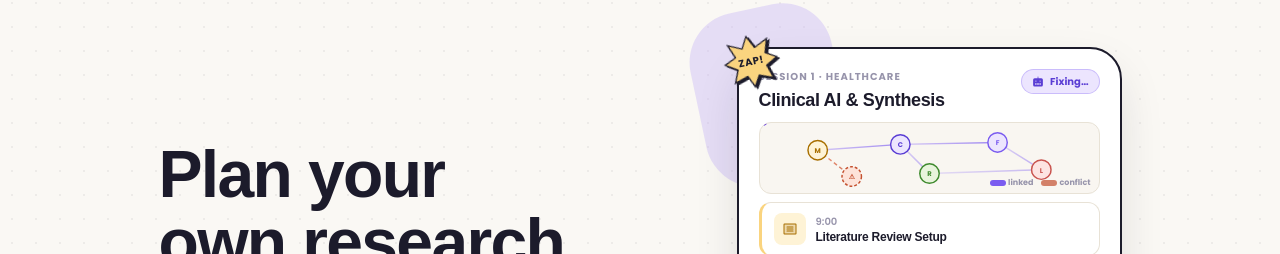
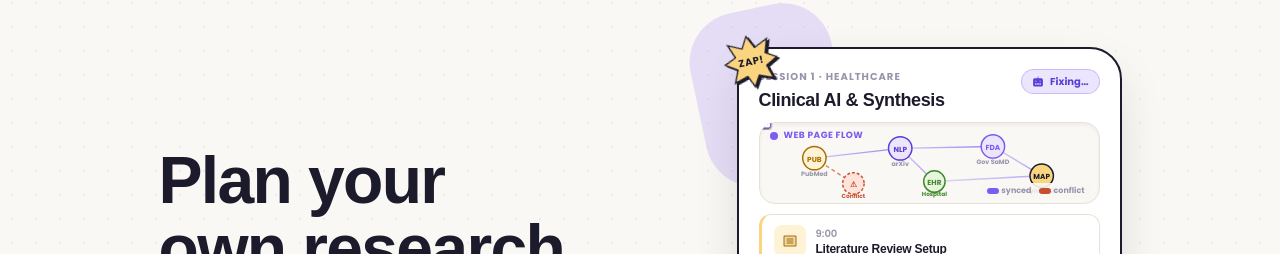
Before and after one commit to SanketBhandarii/3-idiots, a Next.js app in the folder web/: page / in a window 1280 px wide. Shown: the part 81-335 px from the top of the page. Built offline with nearby package versions, Linux system fonts and the light colour scheme; no server answers; a web font is replaced by a local one.

Commit message:
feat: animate web page tabs traveling from node to node in hero graph

```diff
--- a/web/app/page.tsx
+++ b/web/app/page.tsx
@@ -244,9 +244,18 @@ export default function LandingPage() {
                 </span>
               </div>
 
-              {/* ── Mini Connection Graph ── */}
-              <div className="relative h-[72px] w-full rounded-xl bg-[#f5f1e8]/60 border border-[#e8e2d6] mb-2 overflow-hidden">
-                <svg className="absolute inset-0 h-full w-full" viewBox="0 0 340 72">
+              {/* ── Mini Connection Graph: Real-time Web Page Travel ── */}
+              <div className="relative h-[82px] w-full rounded-2xl bg-[#faf8f4] border border-[#e8e2d6] mb-2.5 overflow-hidden shadow-inner">
+                {/* Subtle header badge */}
+                <div className="absolute top-1.5 left-2.5 z-10 flex items-center gap-1.5">
+                  <span className="relative flex h-2 w-2">
+                    <span className="animate-ping absolute inline-flex h-full w-full rounded-full bg-[#7b5cf0] opacity-75"></span>
+                    <span className="relative inline-flex rounded-full h-2 w-2 bg-[#7b5cf0]"></span>
+                  </span>
+                  <span className="text-[9px] font-black uppercase tracking-wider text-[#7b5cf0]">Web Page Flow</span>
+                </div>
+
+                <svg className="absolute inset-0 h-full w-full" viewBox="0 0 340 82">
                   <defs>
                     <linearGradient id="mini-grad" x1="0%" y1="0%" x2="100%" y2="0%">
                       <stop offset="0%" stopColor="#c6b5f6" />
@@ -256,61 +265,112 @@ export default function LandingPage() {
                       <stop offset="0%" stopColor="#f08a6c" />
                       <stop offset="100%" stopColor="#c4502f" />
                     </linearGradient>
+                    <filter id="card-shadow" x="-20%" y="-20%" width="140%" height="140%">
+                      <feDropShadow dx="0" dy="1" stdDeviation="1" floodColor="#1c1b2b" floodOpacity="0.18" />
+                    </filter>
                   </defs>
-                  {/* Connection lines */}
-                  <path d="M 55 28 L 140 22" stroke="url(#mini-grad)" strokeWidth="1.5" fill="none" strokeOpacity="0.7" />
-                  <path d="M 140 22 L 240 20" stroke="url(#mini-grad)" strokeWidth="1.5" fill="none" strokeOpacity="0.7" />
-                  <path d="M 140 22 L 170 52" stroke="url(#mini-grad)" strokeWidth="1.5" fill="none" strokeOpacity="0.5" />
-                  <path d="M 55 28 L 90 55" stroke="url(#mini-conflict)" strokeWidth="1.5" fill="none" strokeDasharray="4,3" strokeOpacity="0.8" />
-                  <path d="M 240 20 L 285 48" stroke="url(#mini-grad)" strokeWidth="1.5" fill="none" strokeOpacity="0.5" />
-                  <path d="M 170 52 L 285 48" stroke="url(#mini-grad)" strokeWidth="1.5" fill="none" strokeOpacity="0.4" />
 
-                  {/* Traveling light dots */}
-                  <circle r="2.5" fill="#7b5cf0">
-                    <animateMotion dur="2.5s" repeatCount="indefinite" path="M 55 28 L 140 22" begin="0s" />
-                  </circle>
-                  <circle r="2.5" fill="#7b5cf0">
-                    <animateMotion dur="3s" repeatCount="indefinite" path="M 140 22 L 240 20" begin="0.4s" />
-                  </circle>
-                  <circle r="2" fill="#c4502f">
-                    <animateMotion dur="2s" repeatCount="indefinite" path="M 55 28 L 90 55" begin="0.8s" />
-                  </circle>
-                  <circle r="2.5" fill="#7b5cf0">
-                    <animateMotion dur="2.8s" repeatCount="indefinite" path="M 140 22 L 170 52" begin="1.2s" />
-                  </circle>
-                  <circle r="2" fill="#5a3dd4">
-                    <animateMotion dur="3.2s" repeatCount="indefinite" path="M 240 20 L 285 48" begin="0.6s" />
-                  </circle>
+                  {/* Connection paths */}
+                  <path id="path-1-2" d="M 52 36 L 140 26" stroke="url(#mini-grad)" strokeWidth="1.5" fill="none" strokeOpacity="0.75" />
+                  <path id="path-2-3" d="M 140 26 L 235 24" stroke="url(#mini-grad)" strokeWidth="1.5" fill="none" strokeOpacity="0.75" />
+                  <path id="path-2-5" d="M 140 26 L 175 60" stroke="url(#mini-grad)" strokeWidth="1.5" fill="none" strokeOpacity="0.6" />
+                  <path id="path-1-4" d="M 52 36 L 92 62" stroke="url(#mini-conflict)" strokeWidth="1.5" fill="none" strokeDasharray="4,3" strokeOpacity="0.85" />
+                  <path id="path-3-6" d="M 235 24 L 285 54" stroke="url(#mini-grad)" strokeWidth="1.5" fill="none" strokeOpacity="0.6" />
+                  <path id="path-5-6" d="M 175 60 L 285 54" stroke="url(#mini-grad)" strokeWidth="1.5" fill="none" strokeOpacity="0.5" />
 
-                  {/* Node circles with labels */}
-                  {/* Node 1: Med-PaLM */}
-                  <circle cx="55" cy="28" r="10" fill="#fef3d6" stroke="#a86f00" strokeWidth="1.5" />
-                  <text x="55" y="31" textAnchor="middle" fill="#a86f00" fontSize="7" fontWeight="800">M</text>
+                  {/* ── Traveling Web Page 1 (Node 1 -> Node 2) ── */}
+                  <g filter="url(#card-shadow)">
+                    <animateMotion dur="2.4s" repeatCount="indefinite" path="M 52 36 L 140 26" begin="0s" keyPoints="0;1" keyTimes="0;1" />
+                    <rect x="-7" y="-5" width="14" height="10" rx="2" fill="#ffffff" stroke="#7b5cf0" strokeWidth="1" />
+                    <rect x="-7" y="-5" width="14" height="3" rx="1" fill="#ece5fe" />
+                    <line x1="-4" y1="1" x2="3" y2="1" stroke="#9794ab" strokeWidth="0.8" strokeLinecap="round" />
+                    <line x1="-4" y1="3" x2="0" y2="3" stroke="#9794ab" strokeWidth="0.8" strokeLinecap="round" />
+                  </g>
 
-                  {/* Node 2: Clinical NLP */}
-                  <circle cx="140" cy="22" r="10" fill="#ece5fe" stroke="#5a3dd4" strokeWidth="1.5" />
-                  <text x="140" y="25" textAnchor="middle" fill="#5a3dd4" fontSize="7" fontWeight="800">C</text>
+                  {/* ── Traveling Web Page 2 (Node 2 -> Node 3) ── */}
+                  <g filter="url(#card-shadow)">
+                    <animateMotion dur="2.8s" repeatCount="indefinite" path="M 140 26 L 235 24" begin="0.8s" keyPoints="0;1" keyTimes="0;1" />
+                    <rect x="-7" y="-5" width="14" height="10" rx="2" fill="#ffffff" stroke="#7b5cf0" strokeWidth="1" />
+                    <rect x="-7" y="-5" width="14" height="3" rx="1" fill="#ece5fe" />
+                    <line x1="-4" y1="1" x2="4" y2="1" stroke="#9794ab" strokeWidth="0.8" strokeLinecap="round" />
+                    <line x1="-4" y1="3" x2="1" y2="3" stroke="#9794ab" strokeWidth="0.8" strokeLinecap="round" />
+                  </g>
+
+                  {/* ── Traveling Web Page 3 (Node 2 -> Node 5: Clinical -> RAG) ── */}
+                  <g filter="url(#card-shadow)">
+                    <animateMotion dur="2.6s" repeatCount="indefinite" path="M 140 26 L 175 60" begin="1.4s" keyPoints="0;1" keyTimes="0;1" />
+                    <rect x="-7" y="-5" width="14" height="10" rx="2" fill="#ffffff" stroke="#3f8a2e" strokeWidth="1" />
+                    <rect x="-7" y="-5" width="14" height="3" rx="1" fill="#e8f4dc" />
+                    <line x1="-4" y1="1" x2="2" y2="1" stroke="#3f8a2e" strokeWidth="0.8" strokeLinecap="round" />
+                    <line x1="-4" y1="3" x2="-1" y2="3" stroke="#3f8a2e" strokeWidth="0.8" strokeLinecap="round" />
+                  </g>
+
+                  {/* ── Traveling Web Page 4 (Conflict Paper: Node 1 -> Node 4) ── */}
+                  <g filter="url(#card-shadow)">
+                    <animateMotion dur="2.2s" repeatCount="indefinite" path="M 52 36 L 92 62" begin="0.4s" keyPoints="0;1" keyTimes="0;1" />
+                    <rect x="-7" y="-5" width="14" height="10" rx="2" fill="#ffffff" stroke="#c4502f" strokeWidth="1" />
+                    <rect x="-7" y="-5" width="14" height="3" rx="1" fill="#fde3d9" />
+                    <line x1="-4" y1="1" x2="3" y2="1" stroke="#c4502f" strokeWidth="0.8" strokeLinecap="round" />
+                    <line x1="-4" y1="3" x2="0" y2="3" stroke="#c4502f" strokeWidth="0.8" strokeLinecap="round" />
+                  </g>
+
+                  {/* ── Traveling Web Page 5 (Node 3 -> Node 6: FDA -> Synthesis) ── */}
+                  <g filter="url(#card-shadow)">
+                    <animateMotion dur="2.7s" repeatCount="indefinite" path="M 235 24 L 285 54" begin="1.1s" keyPoints="0;1" keyTimes="0;1" />
+                    <rect x="-7" y="-5" width="14" height="10" rx="2" fill="#ffffff" stroke="#7b5cf0" strokeWidth="1" />
+                    <rect x="-7" y="-5" width="14" height="3" rx="1" fill="#ece5fe" />
+                    <line x1="-4" y1="1" x2="3" y2="1" stroke="#9794ab" strokeWidth="0.8" strokeLinecap="round" />
+                    <line x1="-4" y1="3" x2="-1" y2="3" stroke="#9794ab" strokeWidth="0.8" strokeLinecap="round" />
+                  </g>
+
+                  {/* ── Research Source Nodes (Web Page Sources) ── */}
+                  {/* Node 1: PubMed / Med-PaLM */}
+                  <g>
+                    <circle cx="52" cy="36" r="12" fill="#fef3d6" stroke="#a86f00" strokeWidth="1.5" />
+                    <text x="52" y="39.5" textAnchor="middle" fill="#a86f00" fontSize="7.5" fontWeight="900">PUB</text>
+                    <text x="52" y="54" textAnchor="middle" fill="#9794ab" fontSize="6.5" fontWeight="700">PubMed</text>
+                  </g>
+
+                  {/* Node 2: Clinical Trial */}
+                  <g>
+                    <circle cx="140" cy="26" r="12" fill="#ece5fe" stroke="#5a3dd4" strokeWidth="1.5" />
+                    <text x="140" y="29.5" textAnchor="middle" fill="#5a3dd4" fontSize="7.5" fontWeight="900">NLP</text>
+                    <text x="140" y="44" textAnchor="middle" fill="#9794ab" fontSize="6.5" fontWeight="700">arXiv</text>
+                  </g>
 
                   {/* Node 3: FDA SaMD */}
-                  <circle cx="240" cy="20" r="10" fill="#ece5fe" stroke="#7b5cf0" strokeWidth="1.5" />
-                  <text x="240" y="23" textAnchor="middle" fill="#7b5cf0" fontSize="7" fontWeight="800">F</text>
+                  <g>
+                    <circle cx="235" cy="24" r="12" fill="#ece5fe" stroke="#7b5cf0" strokeWidth="1.5" />
+                    <text x="235" y="27.5" textAnchor="middle" fill="#7b5cf0" fontSize="7.5" fontWeight="900">FDA</text>
+                    <text x="235" y="42" textAnchor="middle" fill="#9794ab" fontSize="6.5" fontWeight="700">Gov SaMD</text>
+                  </g>
 
-                  {/* Node 4: Hallucination (conflict) */}
-                  <circle cx="90" cy="55" r="10" fill="#fde3d9" stroke="#c4502f" strokeWidth="1.5" strokeDasharray="3,2" />
-                  <text x="90" y="58" textAnchor="middle" fill="#c4502f" fontSize="7" fontWeight="800">⚠</text>
+                  {/* Node 4: Hallucination Risk Paper */}
+                  <g>
+                    <circle cx="92" cy="62" r="11" fill="#fde3d9" stroke="#c4502f" strokeWidth="1.5" strokeDasharray="3,2" />
+                    <text x="92" y="65.5" textAnchor="middle" fill="#c4502f" fontSize="8" fontWeight="900">⚠</text>
+                    <text x="92" y="77" textAnchor="middle" fill="#c4502f" fontSize="6" fontWeight="700">Conflict</text>
+                  </g>
 
-                  {/* Node 5: RAG */}
-                  <circle cx="170" cy="52" r="10" fill="#e8f4dc" stroke="#3f8a2e" strokeWidth="1.5" />
-                  <text x="170" y="55" textAnchor="middle" fill="#3f8a2e" fontSize="7" fontWeight="800">R</text>
+                  {/* Node 5: EHR / RAG */}
+                  <g>
+                    <circle cx="175" cy="60" r="11" fill="#e8f4dc" stroke="#3f8a2e" strokeWidth="1.5" />
+                    <text x="175" y="63.5" textAnchor="middle" fill="#3f8a2e" fontSize="7.5" fontWeight="900">EHR</text>
+                    <text x="175" y="75" textAnchor="middle" fill="#3f8a2e" fontSize="6" fontWeight="700">Hospital</text>
+                  </g>
 
-                  {/* Node 6: Regulation */}
-                  <circle cx="285" cy="48" r="10" fill="#fde4e2" stroke="#c9544f" strokeWidth="1.5" />
-                  <text x="285" y="51" textAnchor="middle" fill="#c9544f" fontSize="7" fontWeight="800">L</text>
+                  {/* Node 6: Synthesis Report */}
+                  <g>
+                    <circle cx="285" cy="54" r="12" fill="#fad47f" stroke="#1c1b2b" strokeWidth="1.5" />
+                    <text x="285" y="57.5" textAnchor="middle" fill="#1c1b2b" fontSize="7.5" fontWeight="900">MAP</text>
+                    <text x="285" y="72" textAnchor="middle" fill="#1c1b2b" fontSize="6.5" fontWeight="700">Synthesis</text>
+                  </g>
                 </svg>
-                {/* Tiny legend */}
-                <div className="absolute bottom-1 right-2 flex items-center gap-2 text-[8px] font-bold text-[#9794ab]">
-                  <span className="flex items-center gap-0.5"><span className="inline-block h-1.5 w-4 rounded-full bg-[#7b5cf0]" />linked</span>
-                  <span className="flex items-center gap-0.5"><span className="inline-block h-1.5 w-4 rounded-full bg-[#c4502f] opacity-70" style={{ backgroundImage: "repeating-linear-gradient(90deg, #c4502f 0 3px, transparent 3px 6px)" }} />conflict</span>
+
+                {/* Tiny bottom-right legend */}
+                <div className="absolute bottom-1 right-2 flex items-center gap-2 text-[8px] font-bold text-[#9794ab] bg-[#faf8f4]/90 px-1.5 py-0.5 rounded">
+                  <span className="flex items-center gap-0.5"><span className="inline-block h-1.5 w-3 rounded-full bg-[#7b5cf0]" />synced</span>
+                  <span className="flex items-center gap-0.5"><span className="inline-block h-1.5 w-3 rounded-full bg-[#c4502f]" />conflict</span>
                 </div>
               </div>
 
```
